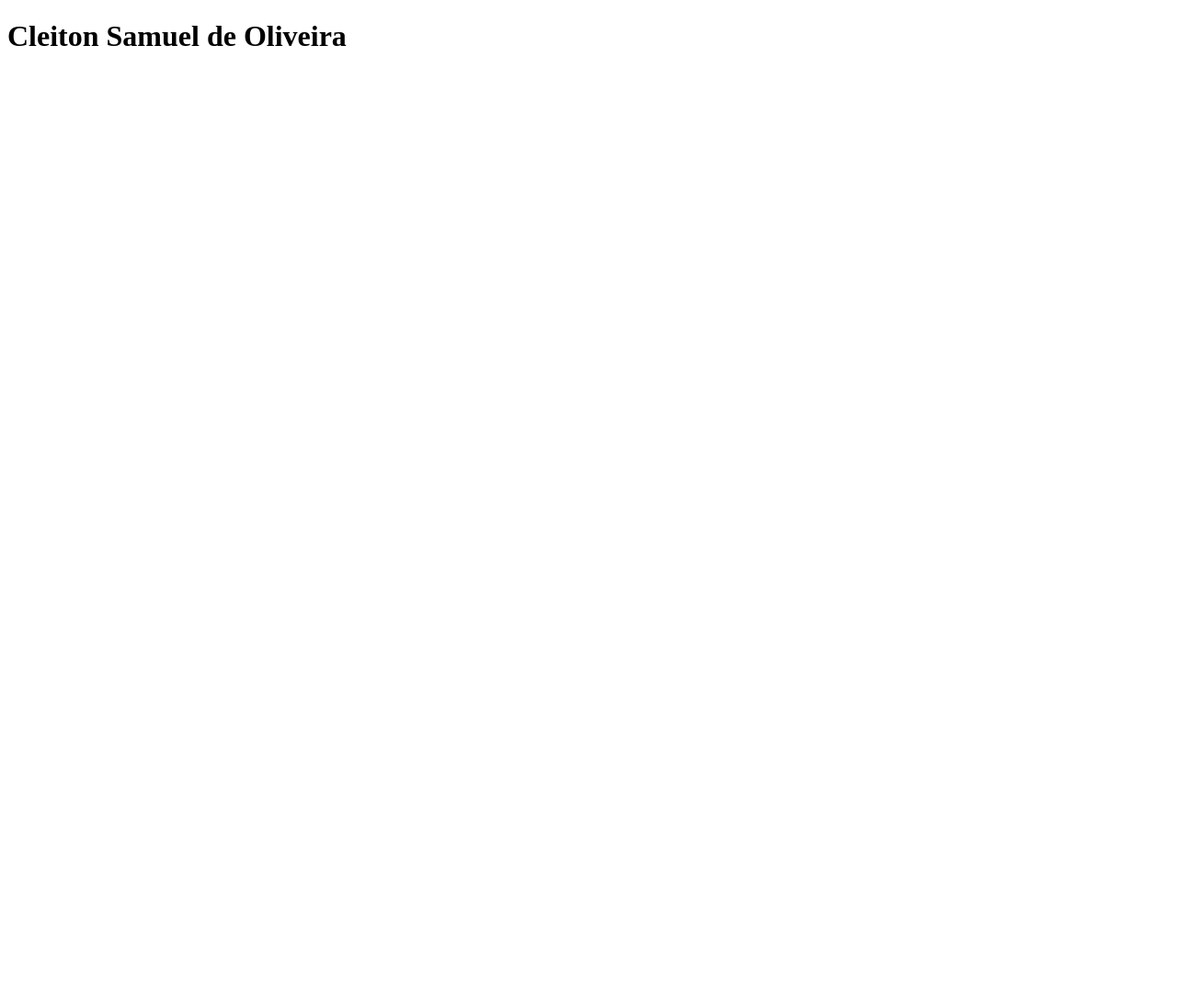
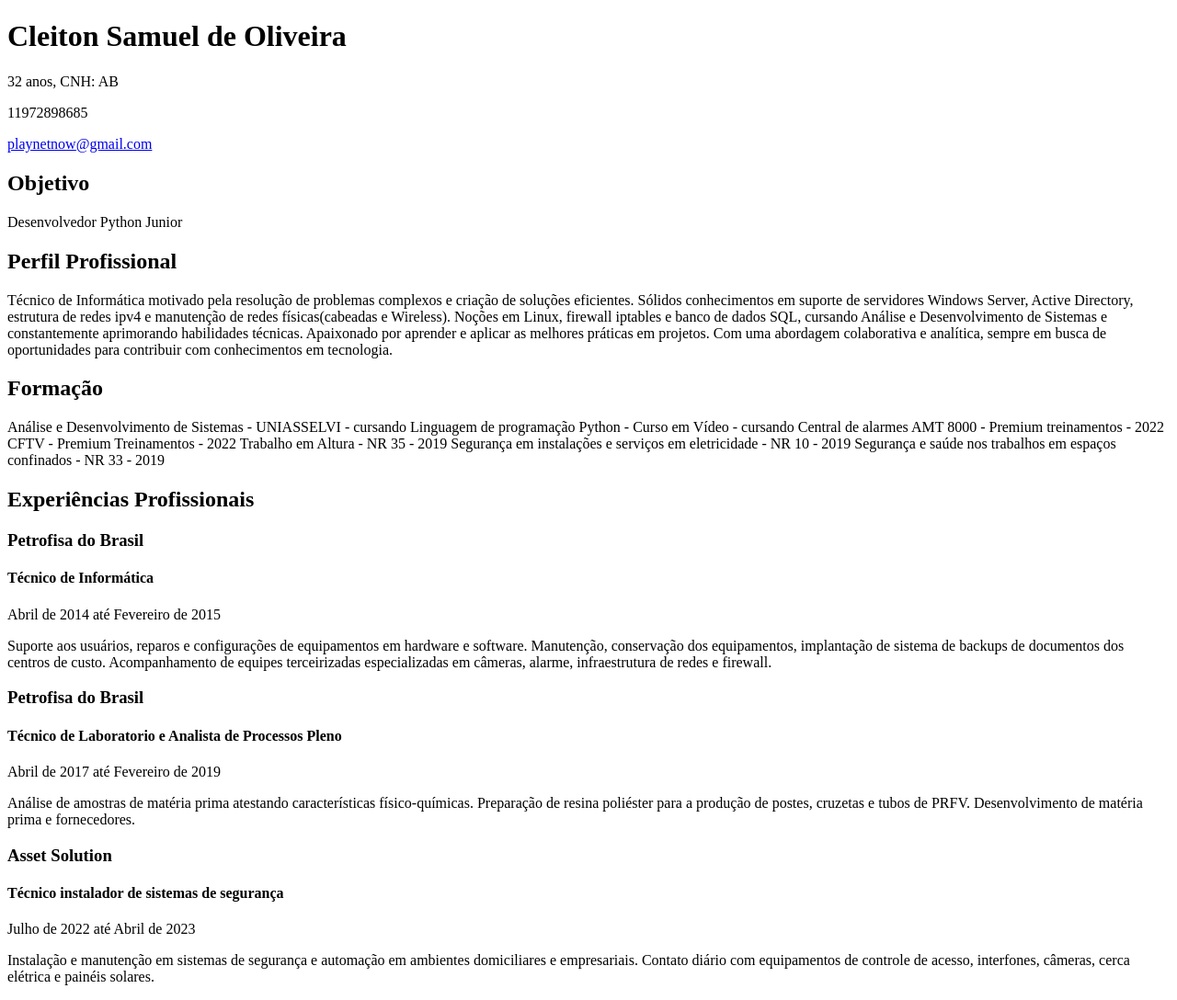
Before and after one commit to cleitone1000/Portfolio, a plain HTML site: page index.html in a window 1280 px wide. Shown: the whole page at 92% size. Before the commit the page ends 800 px from the top, so only its background shows below. Drawn offline with Linux system fonts and the light colour scheme.

Commit message:
add content Jun 9 2023

```diff
--- a/index.html
+++ b/index.html
@@ -7,5 +7,56 @@
 </head>
 <body>
     <h1>Cleiton Samuel de Oliveira</h1>
+    <p>32 anos, CNH: AB</p>
+    <p>11972898685</p>
+    <a href="mailto:playnetnow@gmail.com">playnetnow@gmail.com</a>
+    <h2>Objetivo</h2>
+    <p>Desenvolvedor Python Junior</p>
+    <h2>Perfil Profissional</h2>
+    <p>
+        Técnico de Informática motivado pela resolução de problemas complexos e criação de soluções eficientes.
+Sólidos conhecimentos em suporte de servidores Windows Server, Active Directory, estrutura de redes ipv4 e
+manutenção de redes físicas(cabeadas e Wireless).
+Noções em Linux, firewall iptables e banco de dados SQL, cursando Análise e Desenvolvimento de Sistemas e
+constantemente aprimorando habilidades técnicas.
+Apaixonado por aprender e aplicar as melhores práticas em projetos.
+Com uma abordagem colaborativa e analítica, sempre em busca de oportunidades para contribuir com
+conhecimentos em tecnologia.
+    </p>
+    <h2>Formação</h2>
+    <p>
+        Análise e Desenvolvimento de Sistemas - UNIASSELVI - cursando
+Linguagem de programação Python - Curso em Vídeo - cursando
+Central de alarmes AMT 8000 - Premium treinamentos - 2022
+CFTV - Premium Treinamentos - 2022
+Trabalho em Altura - NR 35 - 2019
+Segurança em instalações e serviços em eletricidade - NR 10 - 2019
+Segurança e saúde nos trabalhos em espaços confinados - NR 33 - 2019
+    </p>
+    <h2>Experiências Profissionais</h2>
+    <h3>Petrofisa do Brasil</h3>
+    <h4>Técnico de Informática</h4>
+    <p>Abril de 2014 até Fevereiro de 2015</p>
+    <p>
+        Suporte aos usuários, reparos e configurações de equipamentos em hardware e software.
+Manutenção, conservação dos equipamentos, implantação de sistema de backups de documentos dos centros de
+custo.
+Acompanhamento de equipes terceirizadas especializadas em câmeras, alarme, infraestrutura de redes e firewall.
+    </p>
+    <h3>Petrofisa do Brasil</h3>
+    <h4>Técnico de Laboratorio e Analista de Processos Pleno</h4>
+    <p>Abril de 2017 até Fevereiro de 2019</p>
+    <p>
+        Análise de amostras de matéria prima atestando características físico-químicas.
+Preparação de resina poliéster para a produção de postes, cruzetas e tubos de PRFV.
+Desenvolvimento de matéria prima e fornecedores.
+    </p>
+    <h3>Asset Solution</h3>
+    <h4>Técnico instalador de sistemas de segurança</h4>
+    <p>Julho de 2022 até Abril de 2023</p>
+    <p>
+        Instalação e manutenção em sistemas de segurança e automação em ambientes domiciliares e empresariais.
+Contato diário com equipamentos de controle de acesso, interfones, câmeras, cerca elétrica e painéis solares.
+    </p>
 </body>
 </html>
```
